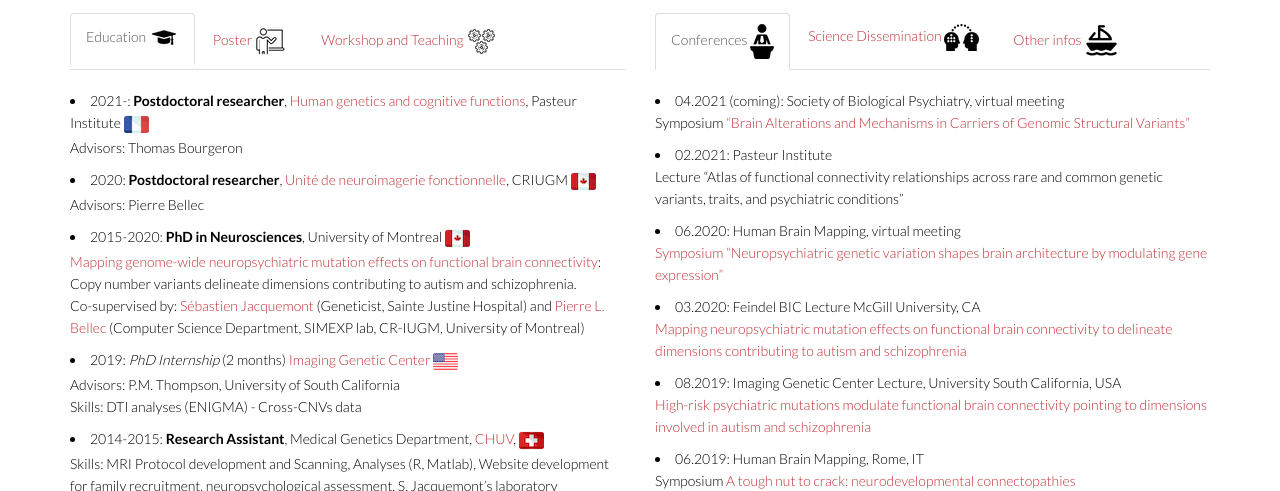
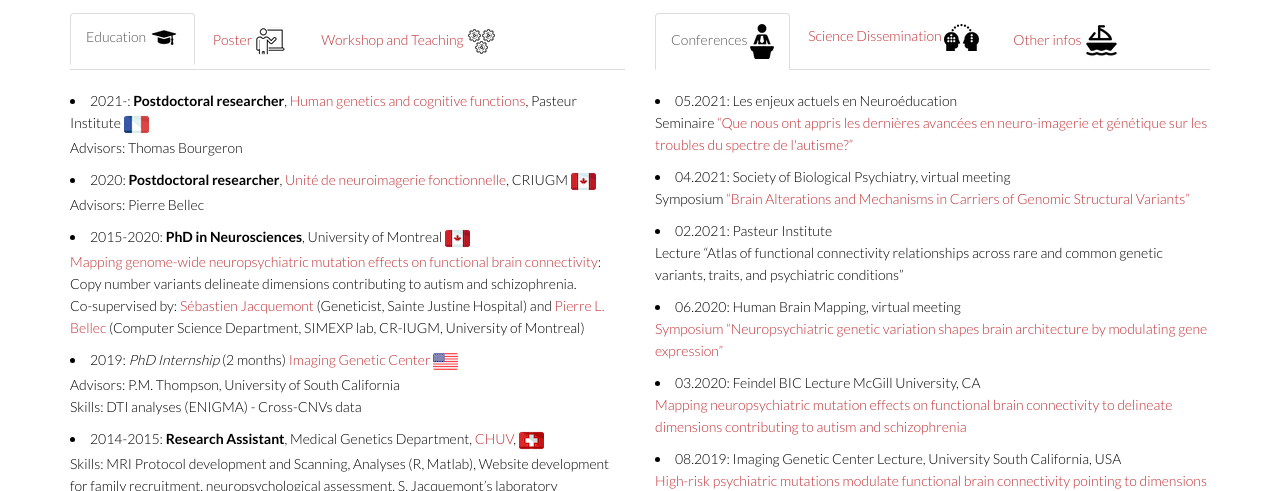
Before and after one commit to claramoreau9/claramoreau9.github.io, a plain HTML site: page index.html in a window 1280 px wide. Shown: the part 609-1100 px from the top of the page. Drawn offline with Linux system fonts and the light colour scheme; a script that the page names is missing; files whose address does not match are found by name.

Commit message:
Update index.html

```diff
--- a/index.html
+++ b/index.html
@@ -163,7 +163,9 @@
 
                         <div class="tab-content">
                             <div class="tab-pane fade active in" id="tab2-item1">
-                                <li>04.2021 (coming): Society of Biological Psychiatry, virtual meeting</li>
+                                <li>05.2021: Les enjeux actuels en Neuroéducation</li>
+                                <p>Seminaire <a href="https://www.associationneuroeducation.org/serie-de-conferences-2021">“Que nous ont appris les dernières avancées en neuro-imagerie et génétique sur les troubles du spectre de l'autisme?”</a></p>
+				<li>04.2021: Society of Biological Psychiatry, virtual meeting</li>
                                 <p>Symposium <a href="https://sobp.societyconference.com/conf/#sessions/conf10007">“Brain Alterations and Mechanisms in Carriers of Genomic Structural Variants”</a></p>
                             	<li>02.2021: Pasteur Institute</li>
                                 <p>Lecture “Atlas of functional connectivity relationships across rare and common genetic variants, traits, and psychiatric conditions”</p>
@@ -192,7 +194,9 @@
                             </div>
 
                             <div class="tab-pane fade" id="tab2-item2">
-                                <li>11.2020: <a href="https://www.spectrumnews.org/news/gene-mutations-point-to-overlaps-in-brain-connectivity-for-autism-schizophrenia/">Simons Foundation Autism Research Initiative</a></li>
+                                <li>05.2021: <a href="https://www.spectrumnews.org/opinion/qa-with-sebastien-jacquemont-and-clara-moreau-why-brain-imaging-signatures-for-autism-are-so-elusive/">Simons Foundation Autism Research Initiative</a></li>
+				<p> Q&A with Sébastien Jacquemont and Clara Moreau: Why brain imaging signatures for autism are so elusive</p>
+				<li>11.2020: <a href="https://www.spectrumnews.org/news/gene-mutations-point-to-overlaps-in-brain-connectivity-for-autism-schizophrenia/">Simons Foundation Autism Research Initiative</a></li>
 				<p> Gene mutations point to overlaps in brain connectivity for autism, schizophrenia</p>
 				<li>10.2020 - <a href="https://recherche.chusj.org/fr/Communications/Nouvelles/2020/Genes-connectivite-cerebrale-et-maladies-neurops">Communiqué de presse - CHU Ste Justine</a></li>
 				<p>Gènes, connectivité cérébrale, et maladies neuropsychiatriques </p>
```
